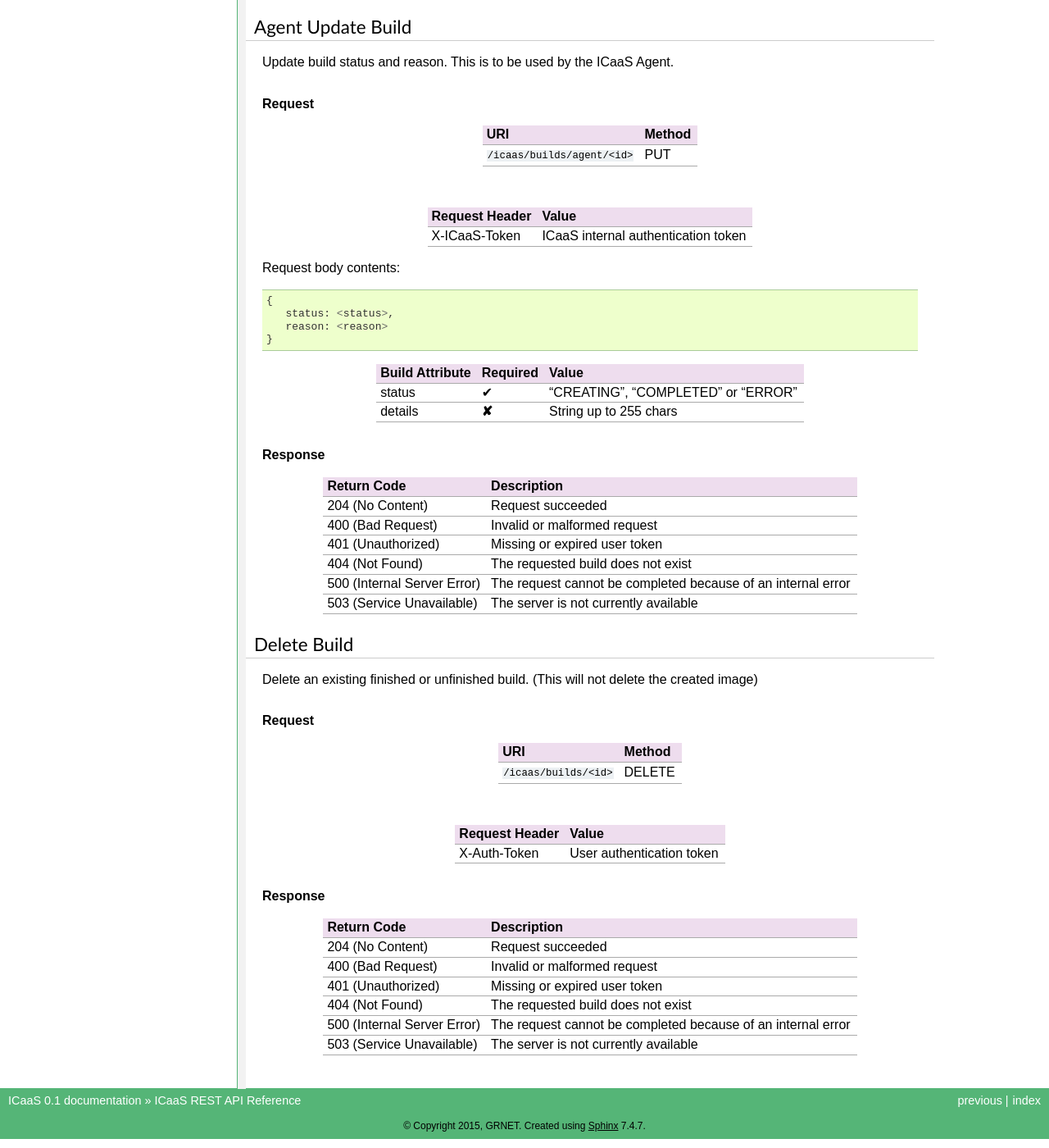
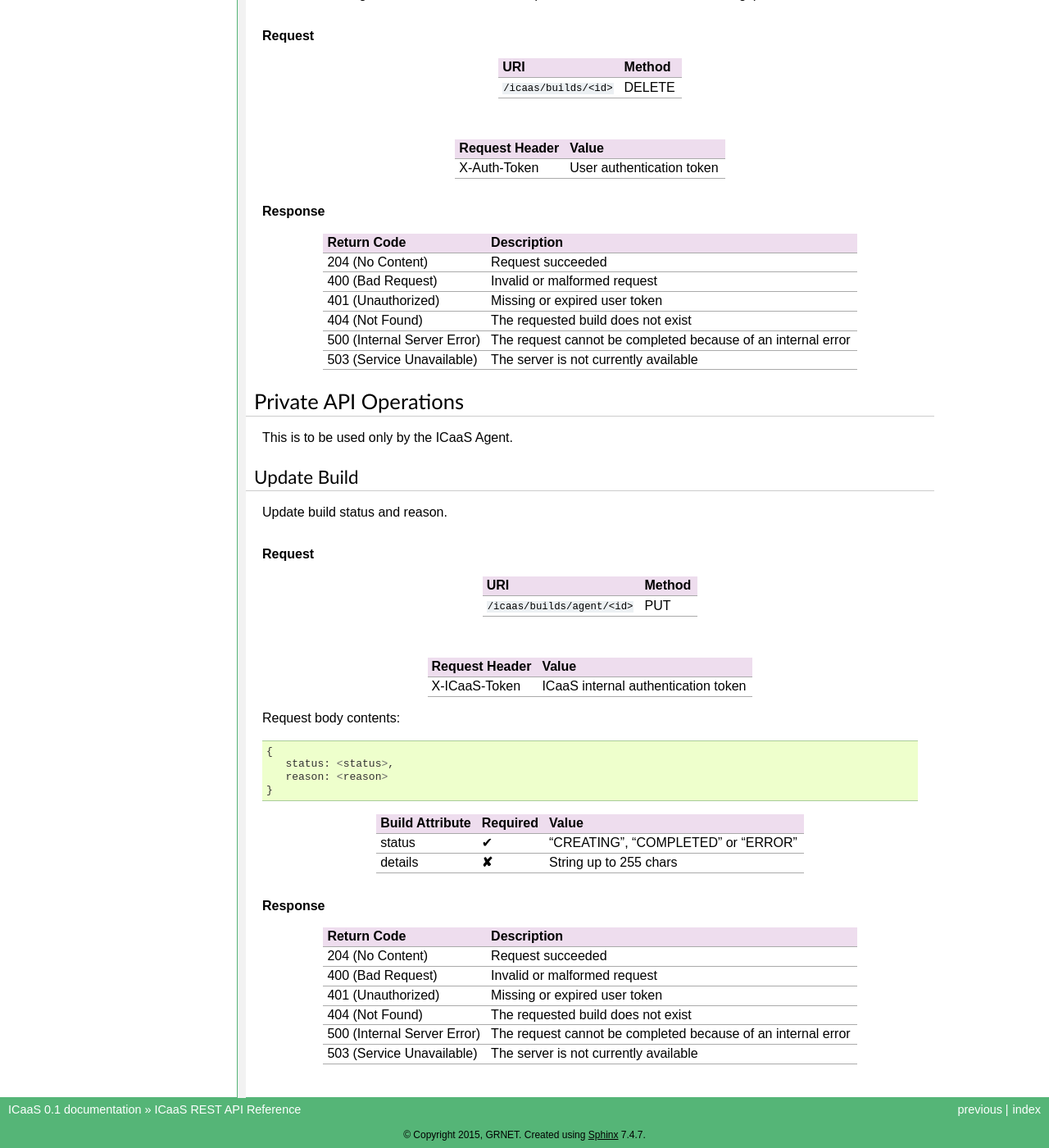
Before and after one commit to grnet/icaas, a Sphinx documentation site: the page built from docs/api.rst, in a window 1280 px wide and 1400 px high, scrolled down 5401 px. Shown: the whole window at 82% size. Built offline with Sphinx 7.4.7, drawn with Linux system fonts in a browser that asks for light colours; some of the changed lines change nothing that is shown; some of the changed text lies outside the part shown.

Commit message:
docs: Move agent API to a differect section
Add a new "Private API Operations" section in the API reference and move
the agent's update API there.

```diff
--- a/docs/api.rst
+++ b/docs/api.rst
@@ -8,18 +8,15 @@ This is ICaaSs' REST API Reference.
 API Operations
 ==============
 
-.. rubric:: ICaaS
-
-====================================== ============================ ======
-Description                            URI                          Method
-====================================== ============================ ======
-`Create <#create-build>`_              ``/icaas/builds``            POST
-`List <#list-builds>`_                 ``/icaas/builds``            GET
-`View <#view-build>`_                  ``/icaas/builds/<id>``       GET
-`Update <#update-build>`_              ``/icaas/builds/<id>``       PUT
-`Agent Update <#agent-update-build>`_  ``/icaas/builds/agent/<id>`` PUT
-`Delete <#delete-build>`_              ``/icaas/builds/<id>``       DELETE
-====================================== ============================ ======
+====================================== ====================== ======
+Description                            URI                    Method
+====================================== ====================== ======
+`Create <#create-build>`_              ``/icaas/builds``      POST
+`List <#list-builds>`_                 ``/icaas/builds``      GET
+`View <#view-build>`_                  ``/icaas/builds/<id>`` GET
+`Update <#update-build>`_              ``/icaas/builds/<id>`` PUT
+`Delete <#delete-build>`_              ``/icaas/builds/<id>`` DELETE
+====================================== ====================== ======
 
 Create Build
 ------------
@@ -343,10 +340,52 @@ Return Code                 Description
 503 (Service Unavailable)   The server is not currently available
 =========================== ==================================================
 
-Agent Update Build
-------------------
+Delete Build
+------------
 
-Update build status and reason. This is to be used by the ICaaS Agent.
+Delete an existing finished or unfinished build. (This will not delete the
+created image)
+
+.. rubric:: Request
+
+====================== ======
+URI                    Method
+====================== ======
+``/icaas/builds/<id>`` DELETE
+====================== ======
+
+|
+
+======================== ===================================
+Request Header           Value
+======================== ===================================
+X-Auth-Token             User authentication token
+======================== ===================================
+
+.. rubric:: Response
+
+
+=========================== =============================================
+Return Code                 Description
+=========================== =============================================
+204 (No Content)            Request succeeded
+400 (Bad Request)           Invalid or malformed request
+401 (Unauthorized)          Missing or expired user token
+404 (Not Found)             The requested build does not exist
+500 (Internal Server Error) The request cannot be completed because of an
+                            internal error
+503 (Service Unavailable)   The server is not currently available
+=========================== =============================================
+
+Private API Operations
+======================
+
+This is to be used only by the ICaaS Agent.
+
+Update Build
+------------
+
+Update build status and reason.
 
 .. rubric:: Request
 
@@ -391,40 +430,3 @@ Return Code                 Description
                             internal error
 503 (Service Unavailable)   The server is not currently available
 =========================== =============================================
-
-Delete Build
-------------
-
-Delete an existing finished or unfinished build. (This will not delete the
-created image)
-
-.. rubric:: Request
-
-====================== ======
-URI                    Method
-====================== ======
-``/icaas/builds/<id>`` DELETE
-====================== ======
-
-|
-
-======================== ===================================
-Request Header           Value
-======================== ===================================
-X-Auth-Token             User authentication token
-======================== ===================================
-
-.. rubric:: Response
-
-
-=========================== =============================================
-Return Code                 Description
-=========================== =============================================
-204 (No Content)            Request succeeded
-400 (Bad Request)           Invalid or malformed request
-401 (Unauthorized)          Missing or expired user token
-404 (Not Found)             The requested build does not exist
-500 (Internal Server Error) The request cannot be completed because of an
-                            internal error
-503 (Service Unavailable)   The server is not currently available
-=========================== =============================================
```
